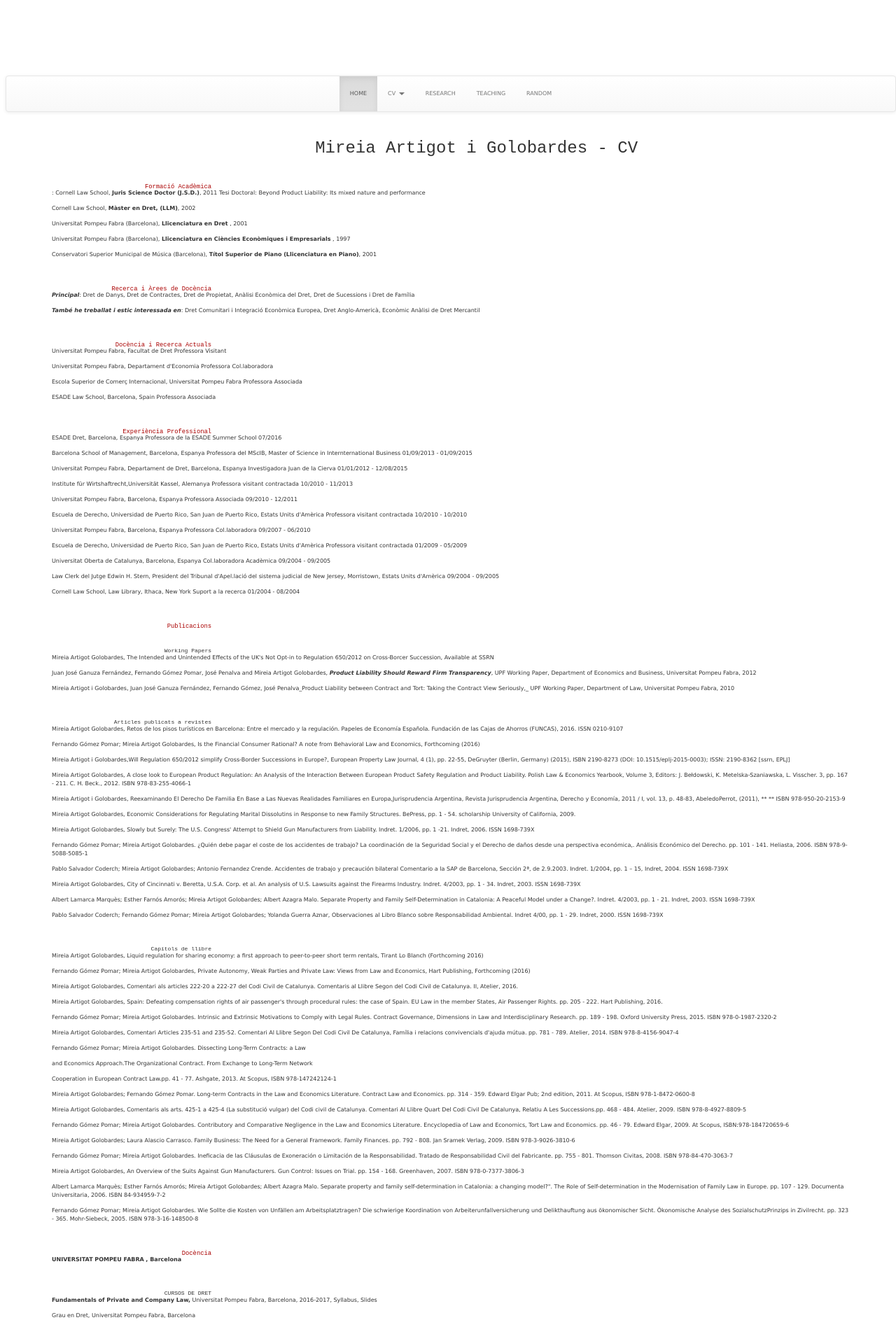
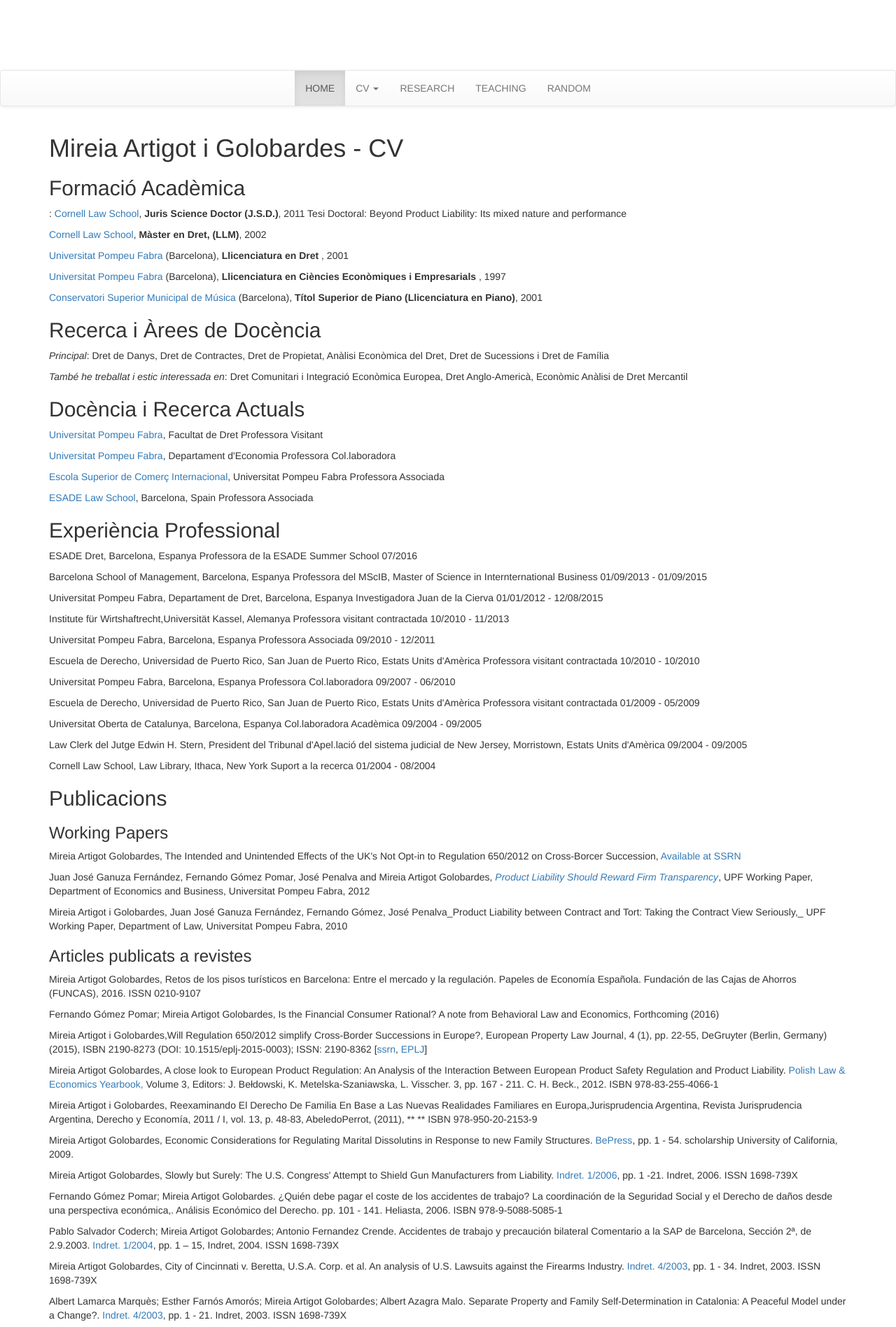
Before and after one commit to JohnPalmer/mireiaartigot, a Jekyll site: the page built from cv/ca/index.md, in a window 1280 px wide. Shown: the top 1896 px of the page at 70% size. Built offline with Jekyll 4.4.1, drawn with Linux system fonts in a browser that asks for light colours; nearby versions of some CDN libraries; our own code applies the rules of GitHub Pages for plain Markdown files.

Commit message:
Update cv.html

```diff
--- a/_layouts/cv.html
+++ b/_layouts/cv.html
@@ -4,7 +4,6 @@
  <head>
 {% include head.html %}
 
-    <link href="{{ site.url }}/css/cv_style.css" type="text/css" rel="stylesheet">
   </head>
 
   <body>
```
